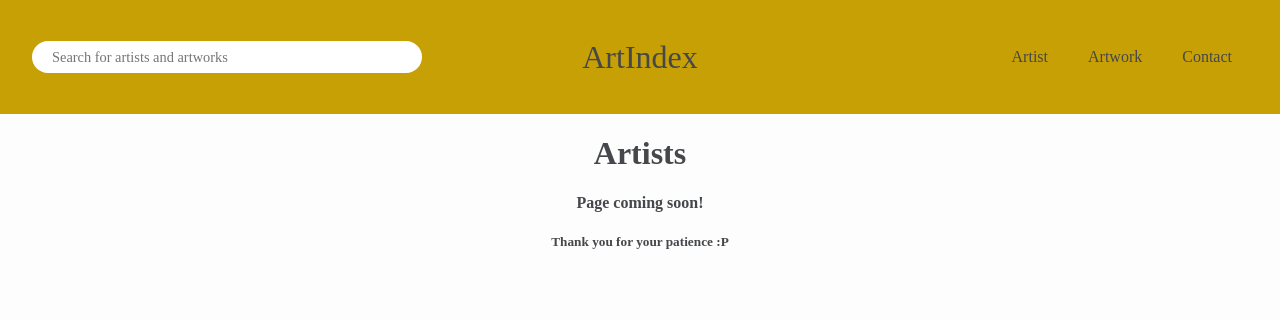
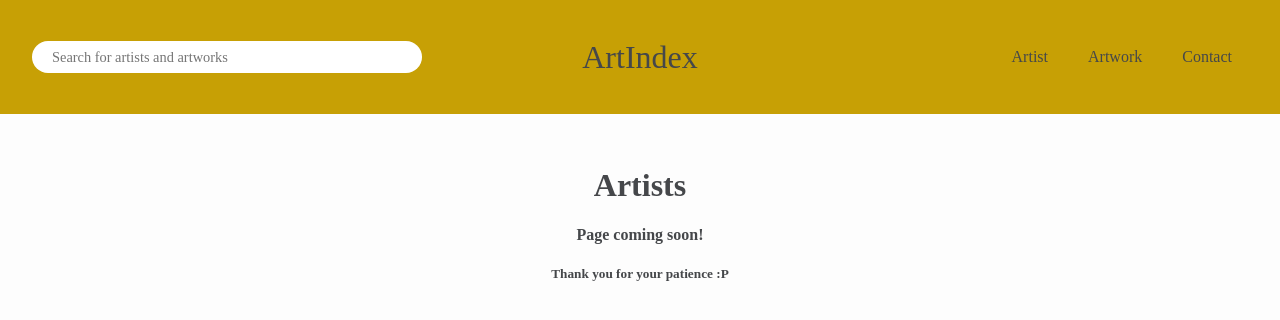
Before and after one commit to sanjam00/art-directory, a React (Vite) app: page /artists in a window 1280 px wide. Shown: the top 320 px of the page. Built offline with nearby package versions, Linux system fonts and the light colour scheme; a web font is replaced by a local one.

Commit message:
bug w styling

```diff
--- a/src/index.css
+++ b/src/index.css
@@ -242,15 +242,22 @@ button:hover::after {
   text-align: left;
 }
 
-.page-content-ap {
-  text-align: center;
-}
-
 .page-section {
   margin-bottom: 1.75rem;
   font-family: var(--custom-font-text);
 }
 
+/* Page content specific to Artists Page and Artworks Page */
+.page-content-ap {
+  font-family: var(--custom-font-text);
+  max-width: 980px;
+  margin: 0 auto;
+  padding: 2rem 1.25rem 3rem;
+  box-sizing: border-box;
+  text-align: center;
+}
+
+/* About Button on Home Page */
 /* .about-toggle-button {
   font-family: var(--custom-font-text);
   font-size: 1rem;
```
